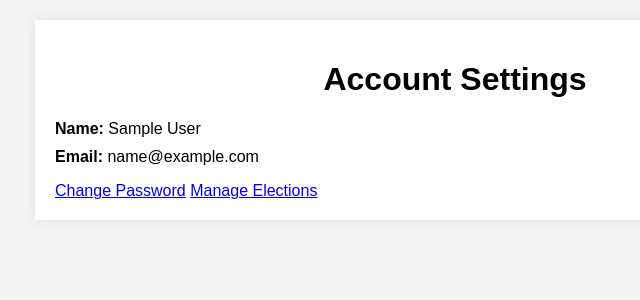
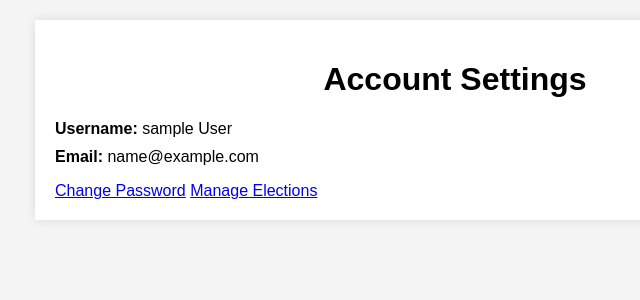
Before and after one commit to MaheelLLC/CIS-375-Vote-Project, a Django app: page /vote/account/ in a window 1280 px wide. Shown: the part 56-356 px from the top of the page, without its empty margins (185-825 px from the left). Run offline with Django 5.2, Linux system fonts and the light colour scheme; the visitor is signed in with stand-in values (Sample User, id 1).

Commit message:
Added username to about page

```diff
--- a/vote_app/templates/account.html
+++ b/vote_app/templates/account.html
@@ -79,7 +79,7 @@
 <div class="container">
     <h1>Account Settings</h1>
     <ul>
-        <li><strong>Name:</strong> {{ user.first_name }} {{ user.last_name }}</li>
+        <li><strong>Username:</strong> {{ user.username }} {{ user.last_name }}</li>
         <li><strong>Email:</strong> {{ user.email }}</li>
     </ul>
     <a href="{% url 'change_password' %}" class="button">Change Password</a>
```
